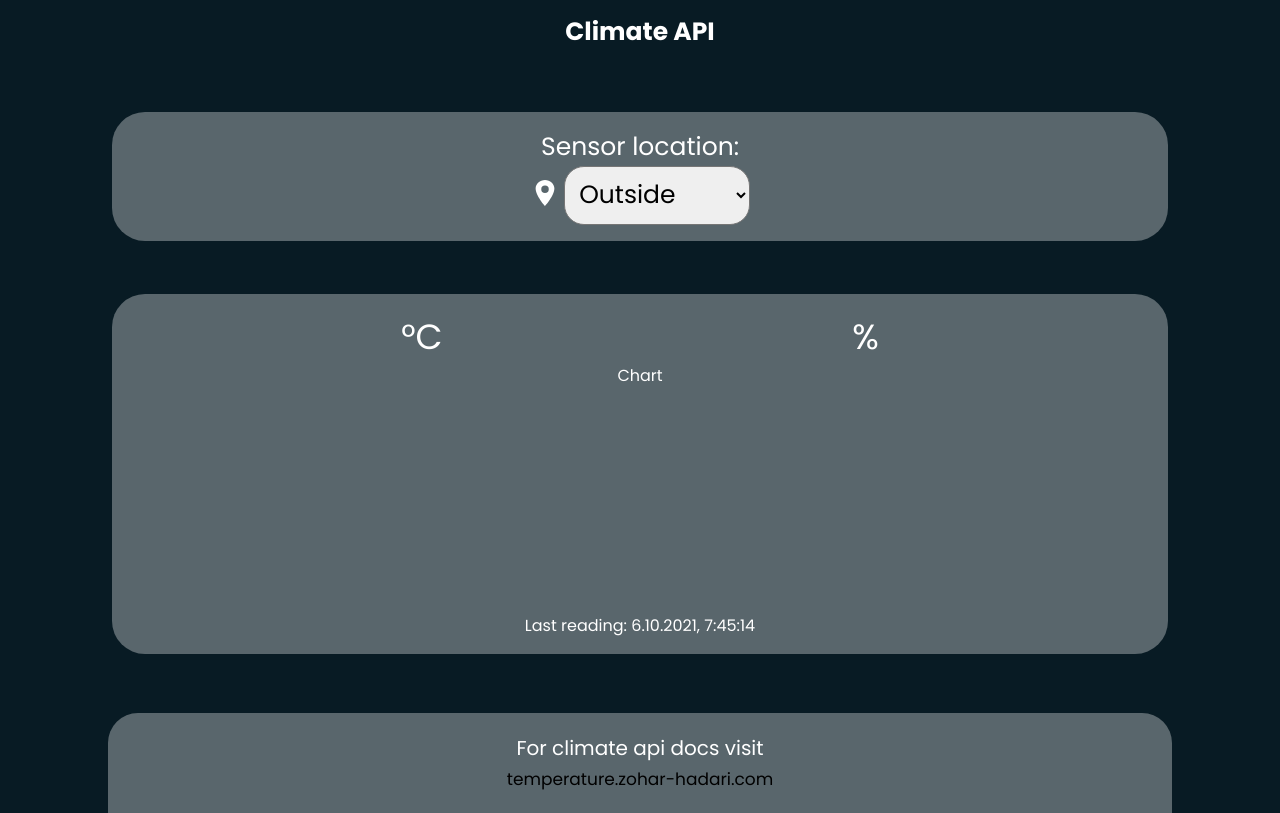
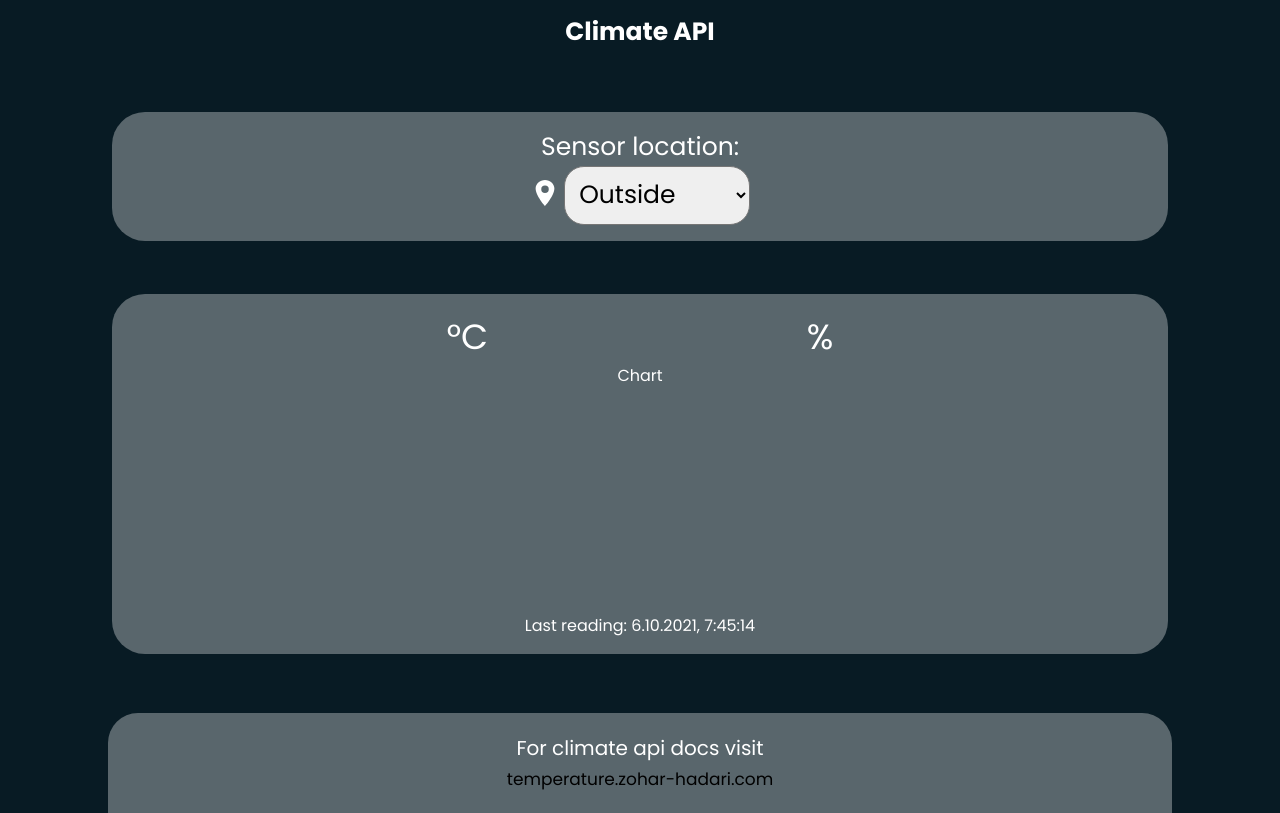
Before and after one commit to Zoan112/climate2.0-frontend, a plain HTML site: page index.html in a window 1280 px wide. Drawn offline with Linux system fonts and the light colour scheme; no server answers.

Commit message:
More styling changes

```diff
--- a/index.html
+++ b/index.html
@@ -33,8 +33,8 @@
         <!--DIV for sensor data and chart-->
         <div class="bgCard">
             <span class= currentData>
-                <p class="temp"><p>°C</p></p>
-                <p class="humidity"><p>%</p></p>
+                <span class=oneLine><p class="temp"><p>°C</p></p></span>
+                <span class=oneLine><p class="humidity"><p>%</p></p></span>
             </span>
 
             <!--Chart-->
--- a/style.css
+++ b/style.css
@@ -66,6 +66,10 @@ font-size: 25px;
     height: 250px;
 }
 
+.oneLine{
+    display: inline-flex;
+}
+
 /* Card #3*/
 .footer{
     font-size: 20px;
```
